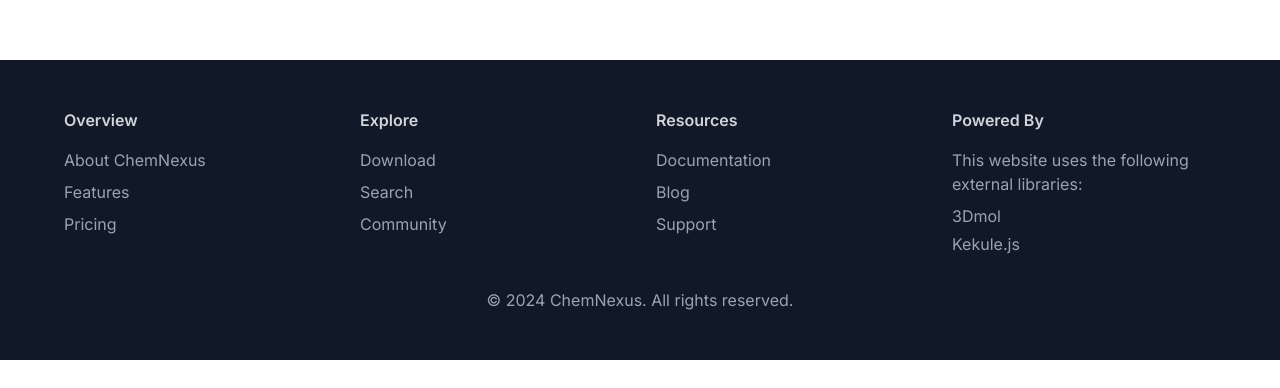
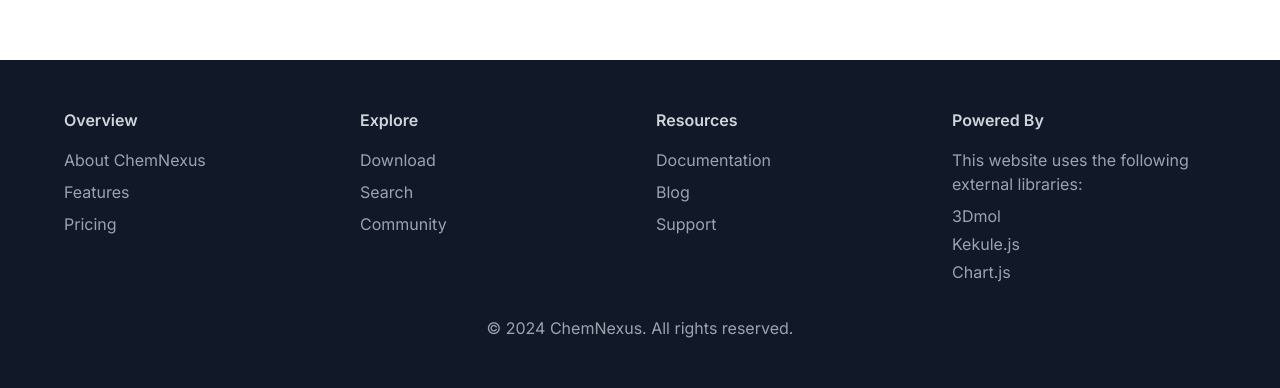
Before and after one commit to ukeSJTU/clc-db-frontend, a Next.js app: page / in a window 1280 px wide. Shown: the part 3032-3420 px from the top of the page. Before the commit the page ends 3392 px from the top, so only its background shows below. Built offline with nearby package versions, Linux system fonts and the light colour scheme; no server answers.

Commit message:
feat: :sparkles: add link to chartjs to footer

```diff
--- a/components/footer.tsx
+++ b/components/footer.tsx
@@ -118,6 +118,15 @@ const Footer = () => {
                                     Kekule.js
                                 </Link>
                             </li>
+                            <li>
+                                <Link
+                                    className="hover:text-gray-200 transition-colors"
+                                    href="https://www.chartjs.org/"
+                                    target="_blank"
+                                >
+                                    Chart.js
+                                </Link>
+                            </li>
                         </ul>
                     </div>
                 </div>
```
